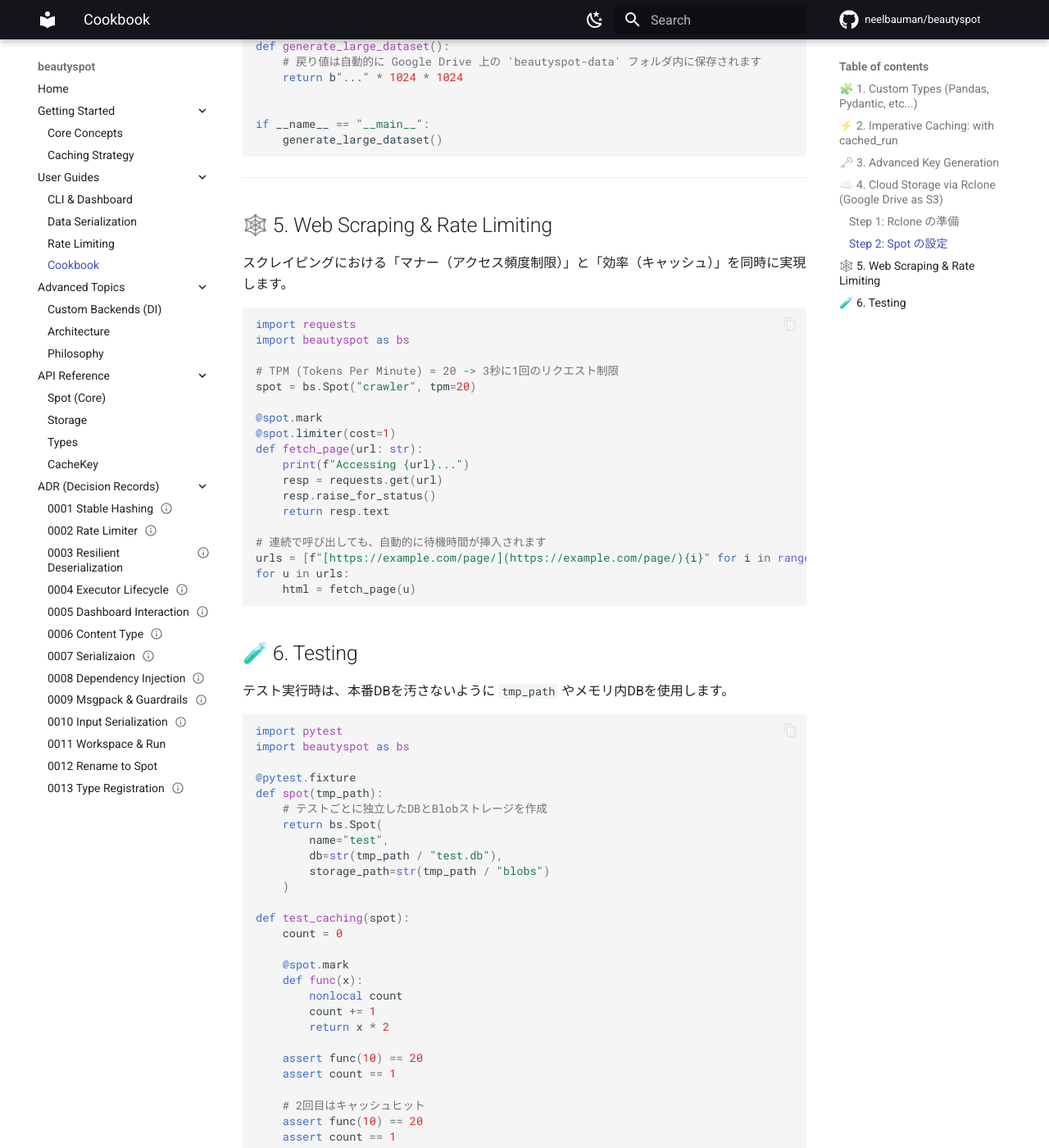
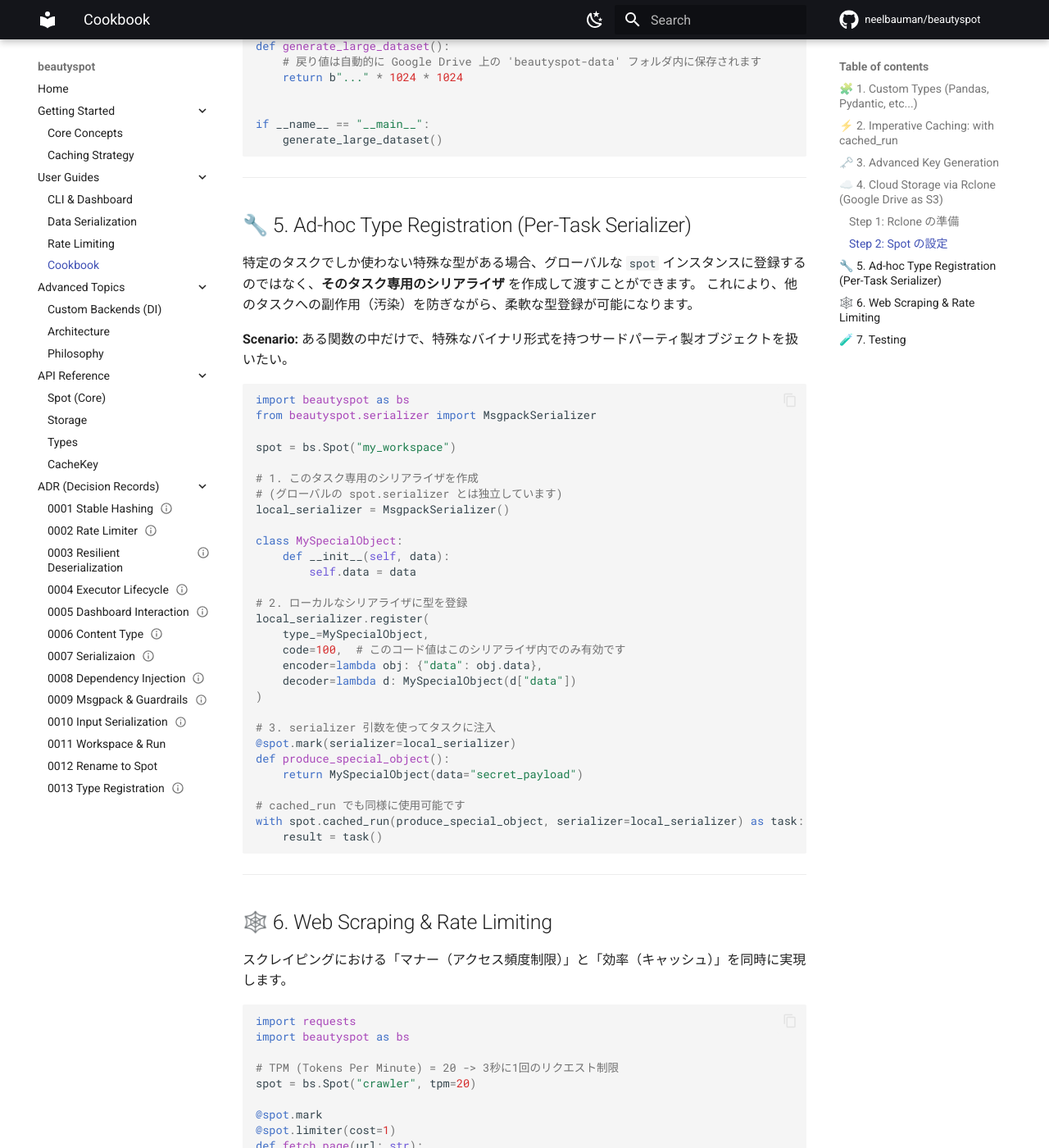
Before and after one commit to neelbauman/beautyspot, an MkDocs documentation site: the page built from docs/guides/cookbook.md, in a window 1280 px wide and 1400 px high, scrolled down 4105 px. Shown: the whole window at 82% size. Built offline with MkDocs 1.6.1 and Material for MkDocs 9.7.7, drawn with Linux system fonts in a browser that asks for light colours; comment, search, counter and statistics services are not loaded.

````diff
--- a/docs/guides/cookbook.md
+++ b/docs/guides/cookbook.md
@@ -212,7 +212,49 @@ if __name__ == "__main__":
 
 ---
 
-## 🕸️ 5. Web Scraping & Rate Limiting
+## 🔧 5. Ad-hoc Type Registration (Per-Task Serializer)
+
+特定のタスクでしか使わない特殊な型がある場合、グローバルな `spot` インスタンスに登録するのではなく、**そのタスク専用のシリアライザ** を作成して渡すことができます。
+これにより、他のタスクへの副作用（汚染）を防ぎながら、柔軟な型登録が可能になります。
+
+**Scenario:**
+ある関数の中だけで、特殊なバイナリ形式を持つサードパーティ製オブジェクトを扱いたい。
+
+```python
+import beautyspot as bs
+from beautyspot.serializer import MsgpackSerializer
+
+spot = bs.Spot("my_workspace")
+
+# 1. このタスク専用のシリアライザを作成
+# (グローバルの spot.serializer とは独立しています)
+local_serializer = MsgpackSerializer()
+
+class MySpecialObject:
+    def __init__(self, data):
+        self.data = data
+
+# 2. ローカルなシリアライザに型を登録
+local_serializer.register(
+    type_=MySpecialObject,
+    code=100,  # このコード値はこのシリアライザ内でのみ有効です
+    encoder=lambda obj: {"data": obj.data},
+    decoder=lambda d: MySpecialObject(d["data"])
+)
+
+# 3. serializer 引数を使ってタスクに注入
+@spot.mark(serializer=local_serializer)
+def produce_special_object():
+    return MySpecialObject(data="secret_payload")
+
+# cached_run でも同様に使用可能です
+with spot.cached_run(produce_special_object, serializer=local_serializer) as task:
+    result = task()
+```
+
+---
+
+## 🕸️ 6. Web Scraping & Rate Limiting
 
 スクレイピングにおける「マナー（アクセス頻度制限）」と「効率（キャッシュ）」を同時に実現します。
 
@@ -238,7 +280,9 @@ for u in urls:
 
 ```
 
-## 🧪 6. Testing
+---
+
+## 🧪 7. Testing
 
 テスト実行時は、本番DBを汚さないように `tmp_path` やメモリ内DBを使用します。
 
````
Also changed, not shown: docs/guides/serialization.md (+26 -0 lines).
